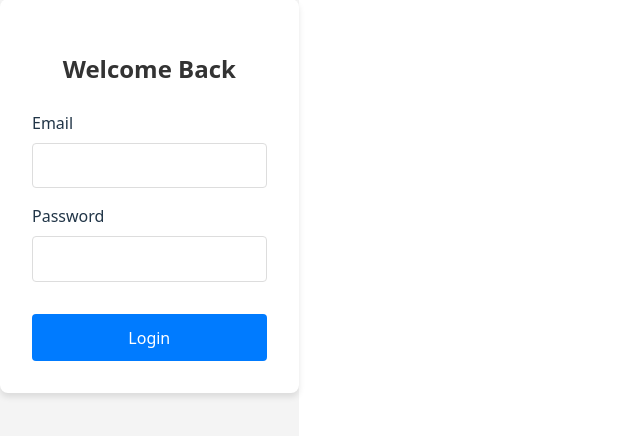
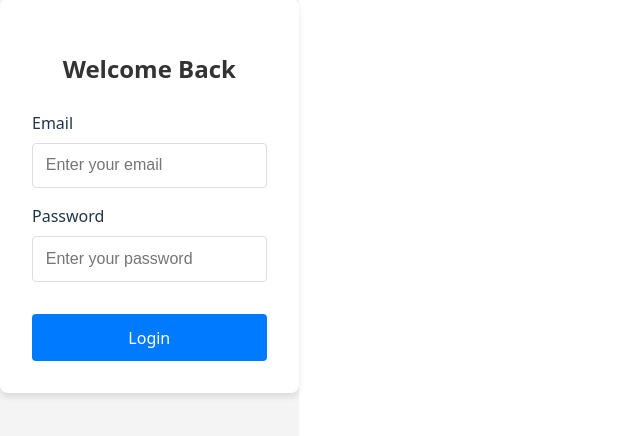
Before and after one commit to iamazhaar/SnackSwift, a React app in the folder frontend/: page /login in a window 1280 px wide. Shown: the part 204-640 px from the top of the page, without its empty margins (0-640 px from the left). Built offline with nearby package versions, Linux system fonts and the light colour scheme; the HTML template or start-up script is replaced by a standard one.

Commit message:
placeholder-attribute-added-to-loginFields

```diff
--- a/frontend/src/pages/Login.jsx
+++ b/frontend/src/pages/Login.jsx
@@ -56,6 +56,7 @@ function Login() {
             <label>Email</label>
             <input
               type="email"
+              placeholder="Enter your email"
               value={email}
               onChange={(e) => setEmail(e.target.value)}
               required
@@ -66,6 +67,7 @@ function Login() {
             <label>Password</label>
             <input
               type="password"
+              placeholder="Enter your password"
               value={password}
               onChange={(e) => setPassword(e.target.value)}
               required
```
